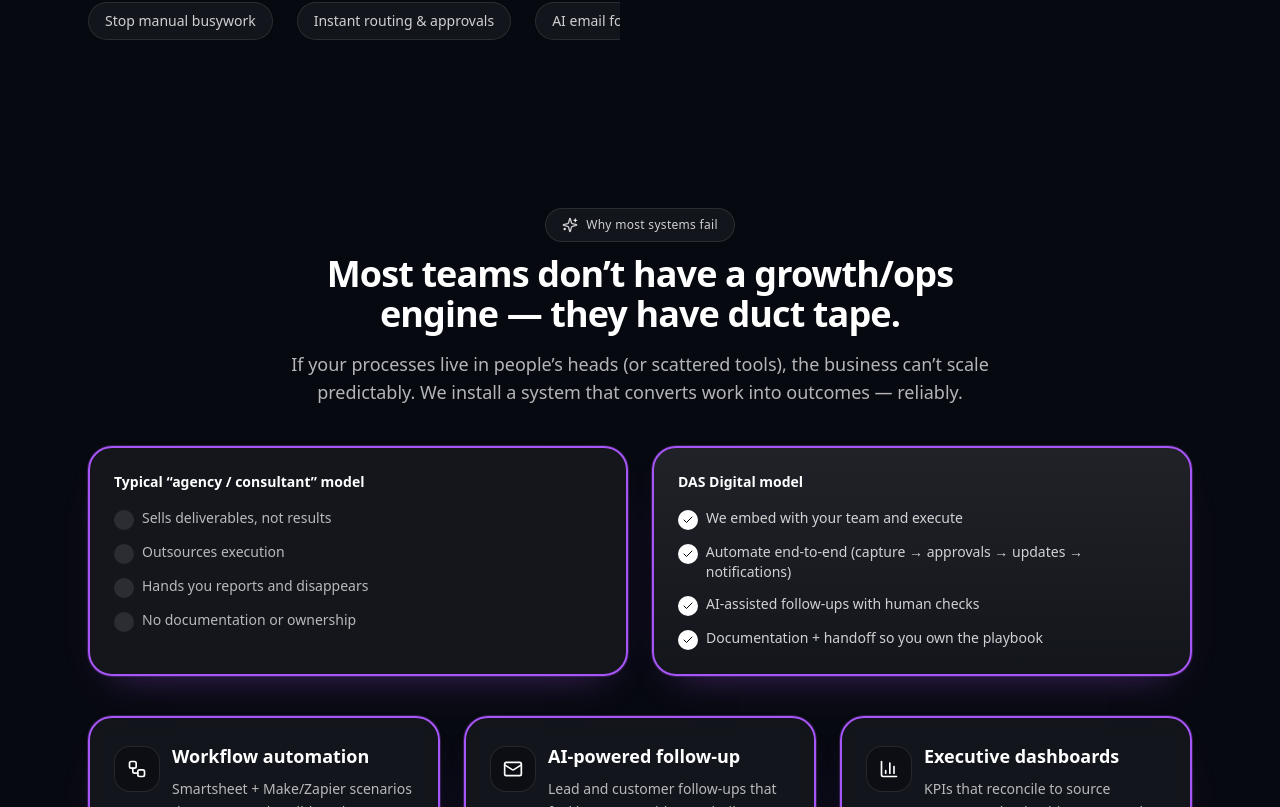
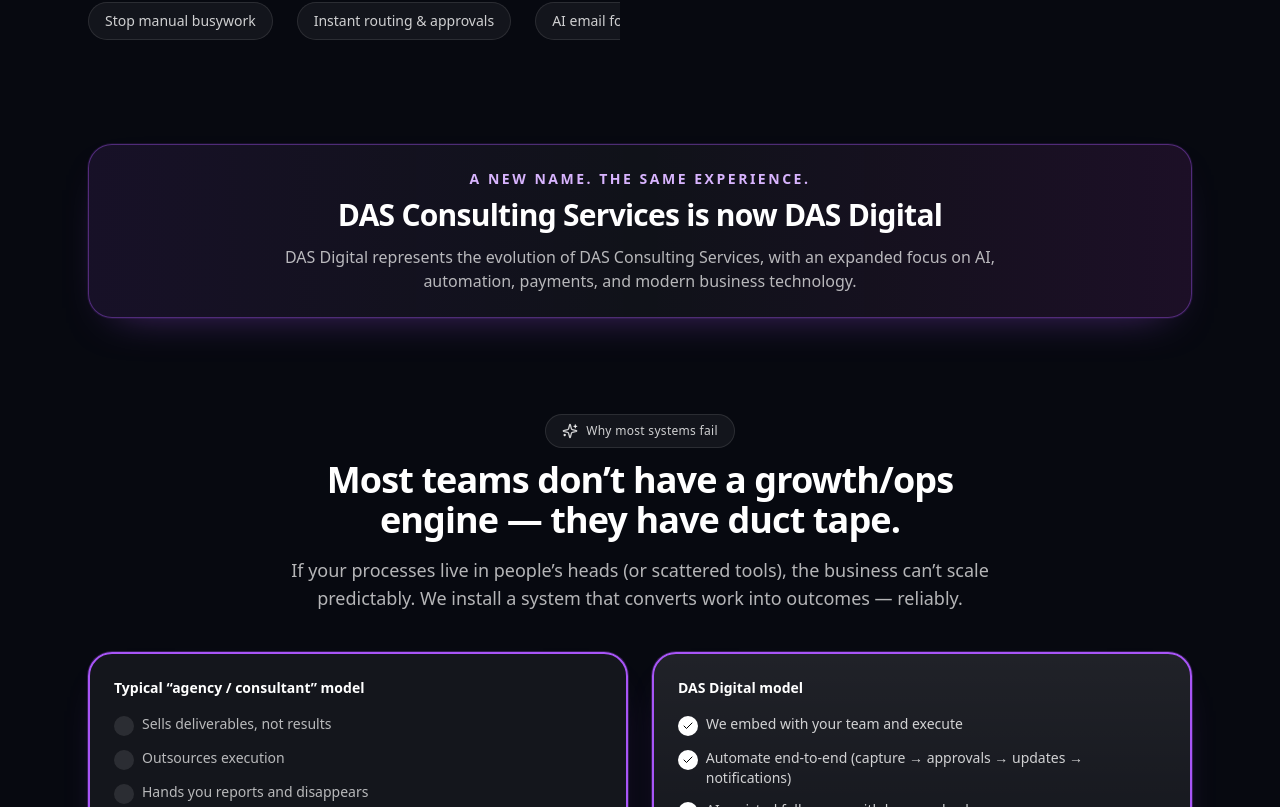
Before and after one commit to PayrocDSpatz/dasdigitalwebsite2, a Next.js app: page / in a window 1280 px wide. Shown: the part 813-1620 px from the top of the page. Built offline with nearby package versions, Linux system fonts and the light colour scheme.

Commit message:
Add files via upload

```diff
--- a/app/page.jsx
+++ b/app/page.jsx
@@ -379,6 +379,21 @@
           </div>
         </section>
 
+        {/* Brand Transition Notice */}
+        <section className="mx-auto max-w-6xl px-4 pb-4 sm:px-6 sm:pb-8">
+          <div className="rounded-3xl border border-purple-500/40 bg-gradient-to-r from-purple-500/10 via-white/[0.04] to-fuchsia-500/10 px-6 py-6 text-center shadow-[0_0_0_1px_rgba(168,85,247,0.10),0_18px_45px_-28px_rgba(168,85,247,0.55)] sm:px-10">
+            <div className="text-sm font-semibold uppercase tracking-[0.18em] text-purple-300">
+              A New Name. The Same Experience.
+            </div>
+            <h2 className="mt-2 text-2xl font-semibold tracking-tight text-white sm:text-3xl">
+              DAS Consulting Services is now DAS Digital
+            </h2>
+            <p className="mx-auto mt-3 max-w-3xl text-sm leading-relaxed text-white/70 sm:text-base">
+              DAS Digital represents the evolution of DAS Consulting Services, with an expanded focus on AI, automation, payments, and modern business technology.
+            </p>
+          </div>
+        </section>
+
         {/* Problem / Contrast */}
         <section className="mx-auto max-w-6xl px-4 py-16 sm:px-6" id="what">
           <SectionTitle
```
